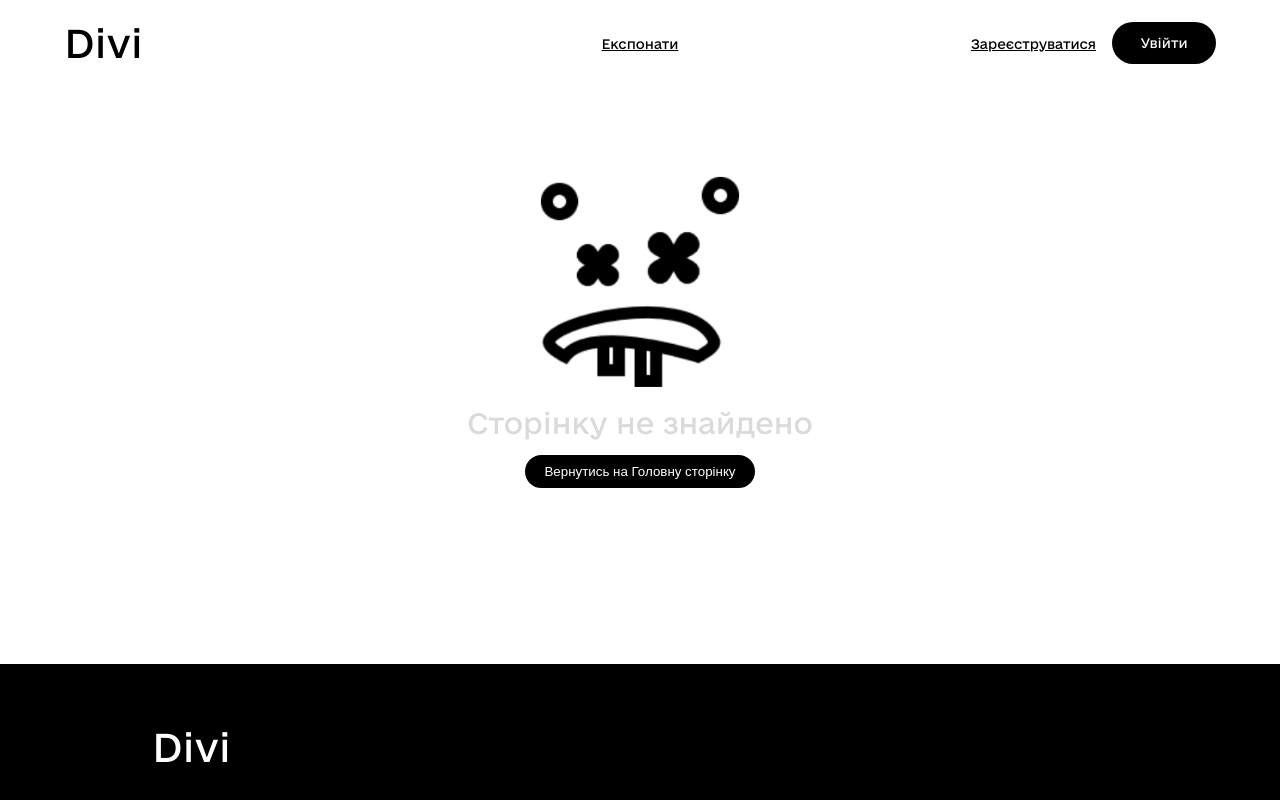
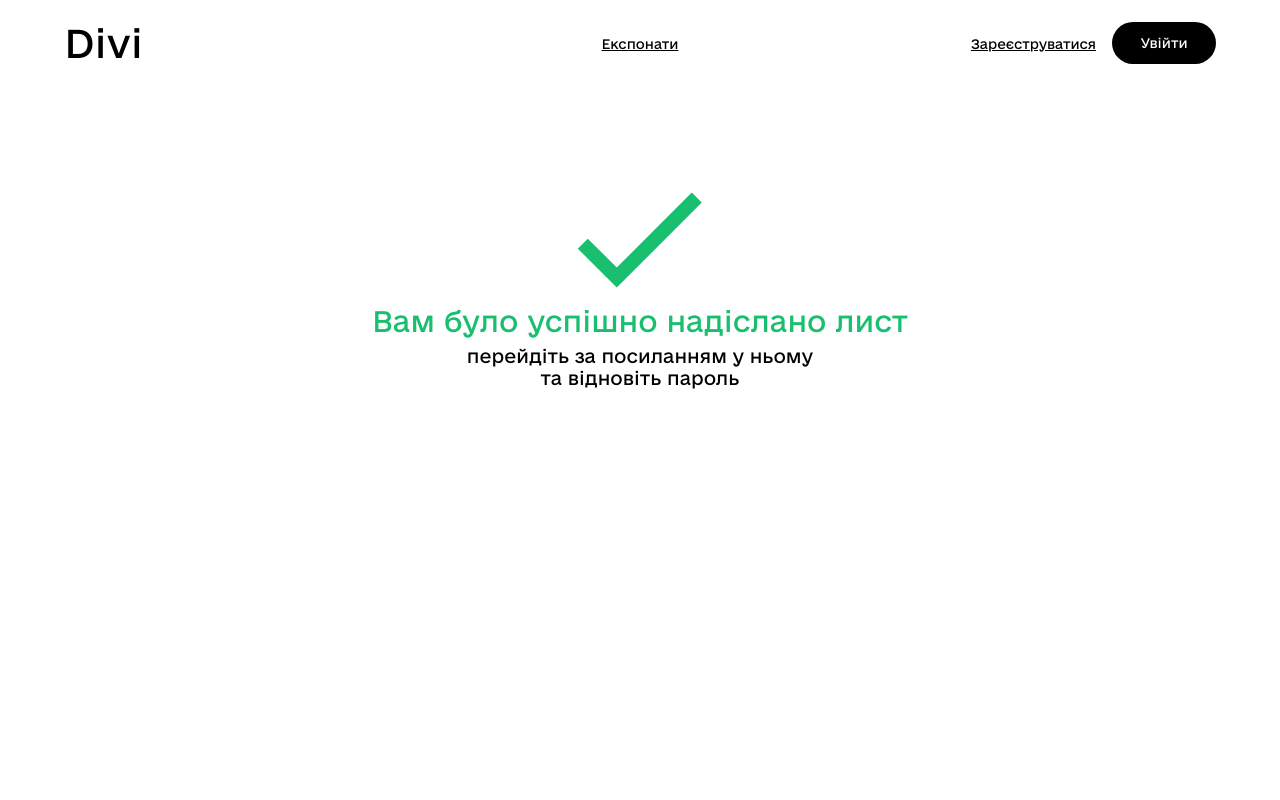
Before and after one commit to ShaggyBeavers/front_end, a React (Create React App) app: page /success_recovery in a window 1280 px wide. Shown: the top 800 px of the page. Built offline with nearby package versions, Linux system fonts and the light colour scheme.

Commit message:
added second page with success checkmark, tested login/register work

```diff
--- a/src/app/api/agent.ts
+++ b/src/app/api/agent.ts
@@ -13,9 +13,8 @@ const requests = {
 const Account = {
   login: (values: { email: string; password: string }) => requests.post("api/auth/sign-in", values),
   register: (values: { firstName: string, lastName: string, email: string; password: string }) => requests.post("api/auth/sign-up", values),
-  currentUser: () => requests.get("account/currentUser"),//prototype
-  passwodRecovery: (values: any) =>
-    requests.post("api/auth/passwordRecovery", values),//prototype
+  recoveryRequest: (values: {email:string}) =>
+    requests.post("api/user/password/request-reset", values),
   googleLogin: (values: any) => requests.post("api/auth/google_login", values),//prototype
   report: (values:any) => requests.post("api/report",values)//idk real one yet
 };
--- a/src/components/Login/login.tsx
+++ b/src/components/Login/login.tsx
@@ -20,10 +20,11 @@ export default function Login() {
             reset();
             setShowNotFoundMessage(false);
         } catch (error: any) {
-            if (error.response && (error.response.status === 403 || error.response.status === 401)) {
+            if (error.response && (error.response.status === 403)) {
                 reset();
                 setShowNotFoundMessage(true);
             } else {
+                console.log(data);
                 console.log(error)
             }
         }
--- a/src/components/RecoveryEmail/recovery_email.css
+++ b/src/components/RecoveryEmail/recovery_email.css
@@ -1,8 +1,10 @@
 .recovery-email-con{
     display: flex;
+    flex-direction: column;
+    gap: 1rem;
     justify-content: center;
     align-items: center;
-    padding:12rem 2rem 0;
+    padding:12rem 4rem 0;
 }
 
 .recovery-email{
@@ -60,3 +62,11 @@
     border:none;
     margin-top: 2rem;
 }
+
+.not_found_message_rec{
+    max-width: 583px;
+}
+
+.not_found_message_rec p{
+    color: red;
+}
--- a/src/components/RecoveryEmail/recovery_email.tsx
+++ b/src/components/RecoveryEmail/recovery_email.tsx
@@ -1,6 +1,8 @@
 import React from 'react';
 import { SubmitHandler, useForm } from 'react-hook-form';
+import { useNavigate } from 'react-router-dom';
 import './recovery_email.css';
+import agent from '../../app/api/agent';
 
 interface RecoveryEmailForm {
   email: string;
@@ -9,14 +11,23 @@ interface RecoveryEmailForm {
 const RecoveryEmail: React.FC = () => {
   const { register, handleSubmit, formState, reset } = useForm<RecoveryEmailForm>();
   const { errors } = formState;
+  const [showNotFoundMessage, setShowNotFoundMessage] = React.useState(false);
+  const navigate = useNavigate();
 
   const handleFormSubmit: SubmitHandler<RecoveryEmailForm> = async (data) => {
     try {
-      console.log('data:', data);
-
+      await agent.Account.recoveryRequest(data);
       reset();
-    } catch (error) {
-      console.error('Error:', error);
+      setShowNotFoundMessage(false);
+      navigate('/success_recovery');
+    } catch (error: any) {
+      if (error.response && (error.response.status === 409)) {
+        reset();
+        setShowNotFoundMessage(true);
+      } else {
+        reset();
+        console.log(error)
+      }
     }
   };
 
@@ -42,6 +53,11 @@ const RecoveryEmail: React.FC = () => {
           <button type="submit">Отримати</button>
         </form>
       </div>
+      {showNotFoundMessage && (
+                    <div className='not_found_message_rec'>
+                        <p>Акаунт не знайдено. Перевірте введені дані</p>
+                    </div>
+                )}
     </div>
   );
 };
--- /dev/null
+++ b/src/components/SuccessRec/success_rec.css
@@ -0,0 +1,24 @@
+.success_rec_con{
+    display: flex;
+    justify-content: center;
+    align-items: center;
+    padding:12rem 2rem 0;
+    text-align: center;
+}
+
+.success_rec{
+    display: flex;
+    flex-direction: column;
+    align-items: center;
+    justify-content: center;
+}
+
+.success_rec h3{
+    color: #19BE6F;
+    margin: 1rem 0 0.5rem;
+}
+
+.success_rec h6{
+    width: 65%;
+    text-align: center;
+}
--- /dev/null
+++ b/src/components/SuccessRec/success_rec.tsx
@@ -0,0 +1,14 @@
+import './success_rec.css';
+
+const SuccessRec = () => (
+    <div className="success_rec_con">
+        <div className="success_rec">
+            <img src=".\icons\recovery\success_checkmark.svg" />
+            <h3>Вам було успішно надіслано лист</h3>
+            <h6>перейдіть за посиланням у ньому
+                та відновіть пароль</h6>
+        </div>
+    </div>
+);
+
+export default SuccessRec;
--- /dev/null
+++ b/src/pages/SuccessRecovery.tsx
@@ -0,0 +1,11 @@
+import NavBar from "../components/NavBar/navbar";
+import SuccessRec from "../components/SuccessRec/success_rec";
+
+const SuccessRecovery = () => (
+    <div>
+     <NavBar/>
+     <SuccessRec/>
+    </div>
+  );
+
+  export default SuccessRecovery;
--- a/src/routes/routes.tsx
+++ b/src/routes/routes.tsx
@@ -9,6 +9,7 @@ import ReportPage from "../pages/ReportPage";
 import RecoveryPage from "../pages/RecoveryPage";
 import NotFoundPage from "../pages/NotFoundPage";
 import RelicPage from "../pages/RelicPage";
+import SuccessRecovery from "../pages/SuccessRecovery";
 
 export const router = createBrowserRouter([
     {
@@ -23,6 +24,7 @@ export const router = createBrowserRouter([
             { path: 'profile', element: <ProfilePage/> },
             { path: 'report', element: <ReportPage/> },
             { path: 'recovery', element: <RecoveryPage/> },
+            { path: 'success_recovery' ,element: <SuccessRecovery/>},
             { path: '*', element: <NotFoundPage /> },
         ]
     }
```
Also changed, not shown: public/icons/recovery/success_checkmark.svg (added).
